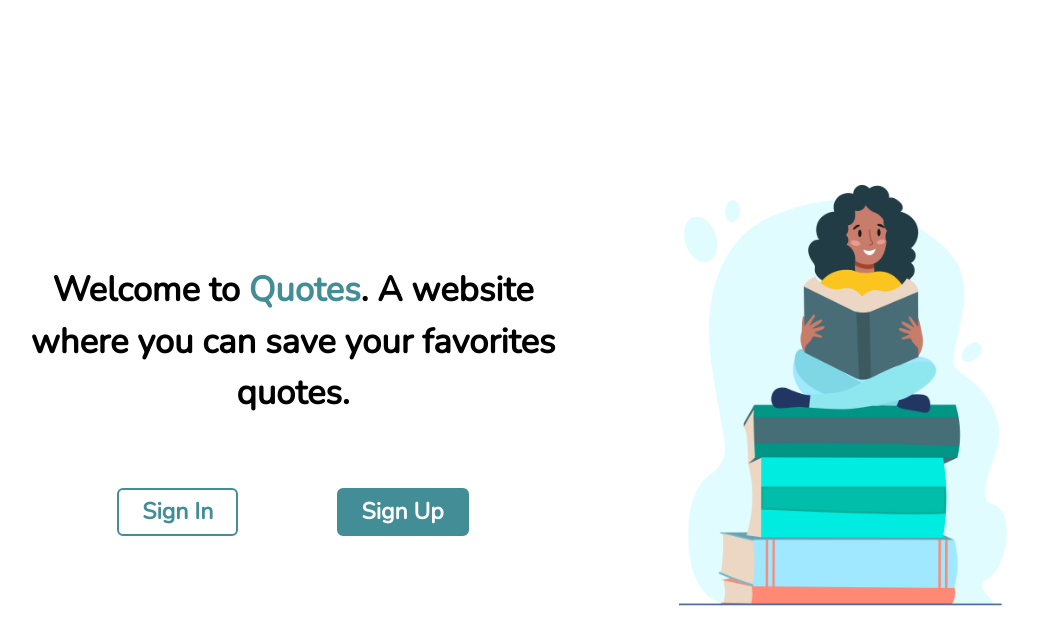
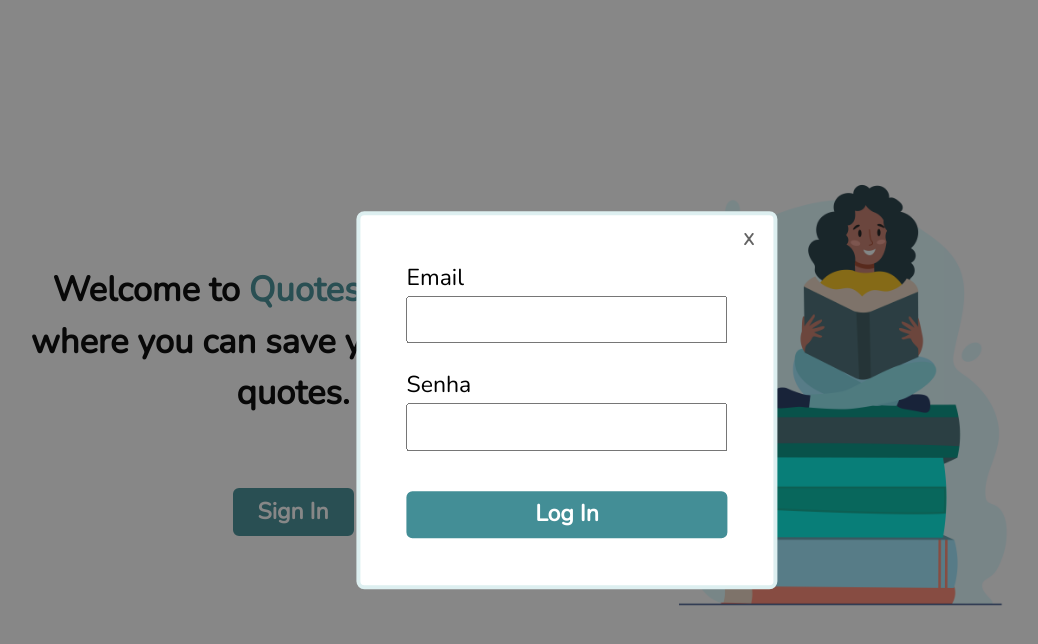
Before and after one commit to m-rcussilva/quotes, a React (Create React App) app: page / in a window 1280 px wide. Both pictures are taken after a click on the button "Sign In". Shown: the top 644 px of the page, without its empty margins (73-1111 px from the left). Built offline with nearby package versions, Linux system fonts and the light colour scheme.

Commit message:
Sign In form criado

```diff
--- /dev/null
+++ b/src/components/SignInForm/SignInForm.css
@@ -0,0 +1,68 @@
+.SignInForm-overlay {
+    position: fixed;
+    inset: 0;
+    background-color: rgba(16, 16, 16, 0.5);
+    width: 100vw;
+    height: 100vh;
+}
+
+.SignInForm {
+    position: absolute;
+    left: 50%;
+    top: 50%;
+    transform: translate(-50%, -50%);
+    display: flex;
+    flex-direction: column;
+    padding: 2em;
+    background-color: var(--primary-color);
+    max-width: 580px;
+    min-width: 320px;
+    border-radius: 8px;
+    border: 4px solid var(--tertiary-color);
+}
+
+.SignInForm-control {
+    margin-bottom: 25px;
+}
+
+.label {
+    display: block;
+}
+
+.input {
+    width: 100%;
+    padding: 0.2em 0.5em;
+}
+
+.SignInForm-btn {
+    background-color: var(--secondary-color);
+    color: var(--primary-color);
+    font-weight: bold;
+    border: 2px solid var(--secondary-color);
+    border-radius: 6px;
+    cursor: pointer;
+    width: 100%;
+    margin-top: 15px;
+    padding: 0.2em 0;
+}
+
+.SignInForm-close-modal {
+    position: absolute;
+    top: 5px;
+    right: 5px;
+    width: 40px;
+    height: 40px;
+    border-radius: 50%;
+    background-color: transparent;
+    border: none;
+    outline: 0;
+    cursor: pointer;
+    color: #636363;
+    font-weight: bold;
+    font-size: 1rem;
+    transition: 0.2s ease-in-out;
+}
+
+.SignInForm-close-modal:hover {
+    background-color: rgba(160, 160, 160, 0.2);
+}
--- /dev/null
+++ b/src/components/SignInForm/SignInForm.js
@@ -0,0 +1,32 @@
+import "./SignInForm.css";
+
+const SignInForm = ({ toggleModal }) => {
+    return (
+        <div className="SignInForm-overlay">
+            <form className="SignInForm">
+                <div className="SignInForm-control">
+                    <label className="label">Email</label>
+                    <input type="email" className="input" />
+                </div>
+
+                <div className="SignInForm-control">
+                    <label className="label">Senha</label>
+                    <input type="password" className="input" />
+                </div>
+
+                <div className="SignInForm-container-btn">
+                    <button className="SignInForm-btn">Log In</button>
+                </div>
+
+                <button
+                    className="SignInForm-close-modal"
+                    onClick={toggleModal}
+                >
+                    X
+                </button>
+            </form>
+        </div>
+    );
+};
+
+export default SignInForm;
--- a/src/pages/Welcome/Welcome.css
+++ b/src/pages/Welcome/Welcome.css
@@ -63,11 +63,6 @@
     cursor: pointer;
 }
 
-#Welcome-btn-signIn {
-    background-color: transparent;
-    color: var(--secondary-color);
-}
-
 .Welcome-container-right {
     display: flex;
     align-items: center;
@@ -87,7 +82,7 @@
     .Welcome-container-btn {
         display: flex;
         align-items: center;
-        justify-content: space-between;
+        justify-content: center;
     }
 }
 
--- a/src/pages/Welcome/Welcome.js
+++ b/src/pages/Welcome/Welcome.js
@@ -1,21 +1,27 @@
+import { useState } from "react";
 import WelcomeAsideImg from "../../assets/images/welcome-aside-img.png";
+import SignInForm from "../../components/SignInForm/SignInForm";
 import "./Welcome.css";
 
 const Welcome = () => {
+    const [modal, setModal] = useState(false);
+
+    const toggleModal = () => {
+        setModal(!modal);
+    };
+
     return (
+        <>
             <div className="Welcome">
                 <div className="Welcome-container-left">
                     <h2 className="Welcome-text">
-                    Welcome to <span>Quotes</span>. A website where you can save
-                    your favorites quotes.
+                        Welcome to <span>Quotes</span>. A website where you can
+                        save your favorites quotes.
                     </h2>
 
                     <div className="Welcome-container-btn">
-                    <button className="Welcome-btn" id="Welcome-btn-signIn">
+                        <button className="Welcome-btn" onClick={toggleModal}>
                             Sign In
-                    </button>
-                    <button className="Welcome-btn" id="Welcome-btn-signUp">
-                        Sign Up
                         </button>
                     </div>
                 </div>
@@ -27,7 +33,10 @@ const Welcome = () => {
                         className="Welcome-aside-img"
                     />
                 </div>
+
+                {modal && <SignInForm toggleModal={toggleModal} />}
             </div>
+        </>
     );
 };
 
```
Lines whose indentation alone changed are shown as unchanged.
